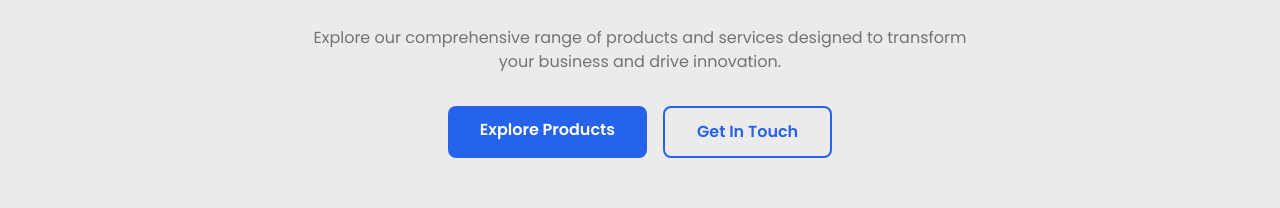
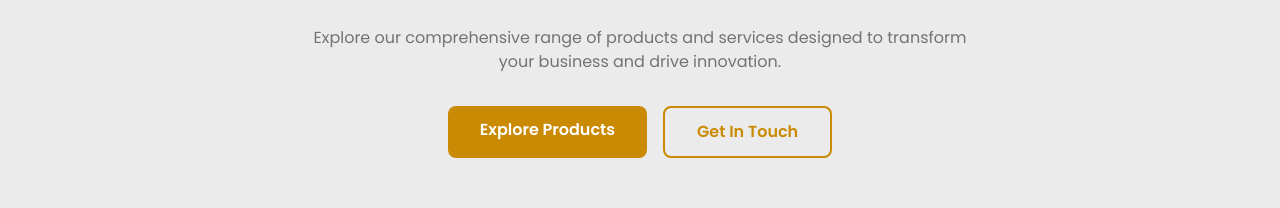
Before and after one commit to Parth7487/cb, a React (Vite) app: page / in a window 1280 px wide. Shown: the part 1255-1463 px from the top of the page. Built offline with nearby package versions, Linux system fonts and the light colour scheme.

Commit message:
completionId: cgen-3cc7ed91c8a248cb810b8f9660ec8c0b
cgen-3cc7ed91c8a248cb810b8f9660ec8c0b

```diff
--- a/client/pages/Index.tsx
+++ b/client/pages/Index.tsx
@@ -70,13 +70,13 @@ export default function Index() {
           <div className="flex flex-col sm:flex-row gap-4 justify-center">
             <Link
               to="/products"
-              className="px-6 sm:px-8 py-2.5 sm:py-3 bg-blue-600 hover:bg-blue-700 text-white font-semibold rounded-lg transition-colors duration-200 text-sm sm:text-base"
+              className="px-6 sm:px-8 py-2.5 sm:py-3 bg-yellow-600 hover:bg-yellow-700 text-white font-semibold rounded-lg transition-colors duration-200 text-sm sm:text-base"
             >
               Explore Products
             </Link>
             <Link
               to="/contact"
-              className="px-6 sm:px-8 py-2.5 sm:py-3 border-2 border-blue-600 text-blue-600 hover:bg-blue-600 hover:text-white font-semibold rounded-lg transition-colors duration-200 text-sm sm:text-base"
+              className="px-6 sm:px-8 py-2.5 sm:py-3 border-2 border-yellow-600 text-yellow-600 hover:bg-yellow-600 hover:text-white font-semibold rounded-lg transition-colors duration-200 text-sm sm:text-base"
             >
               Get In Touch
             </Link>
```
